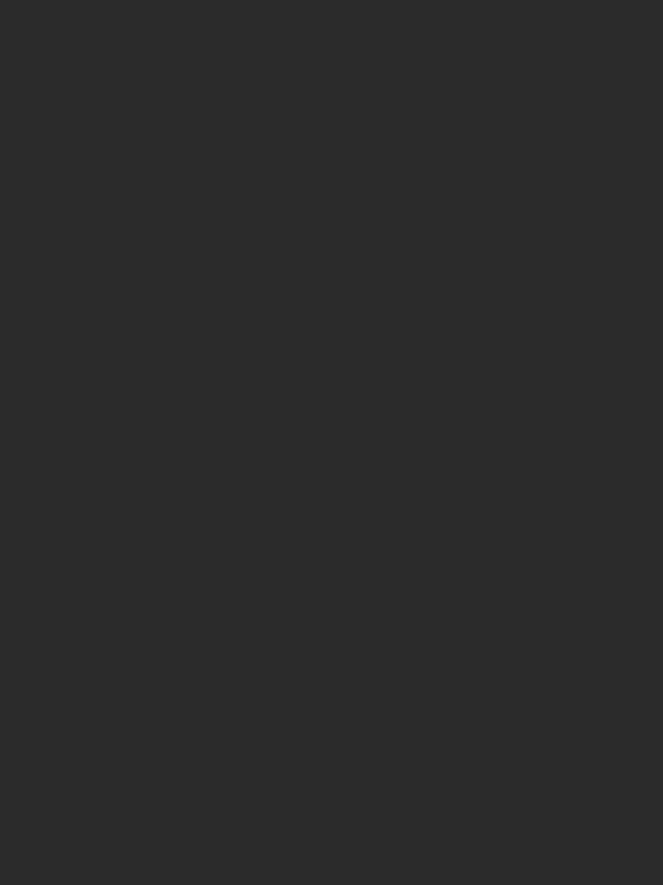
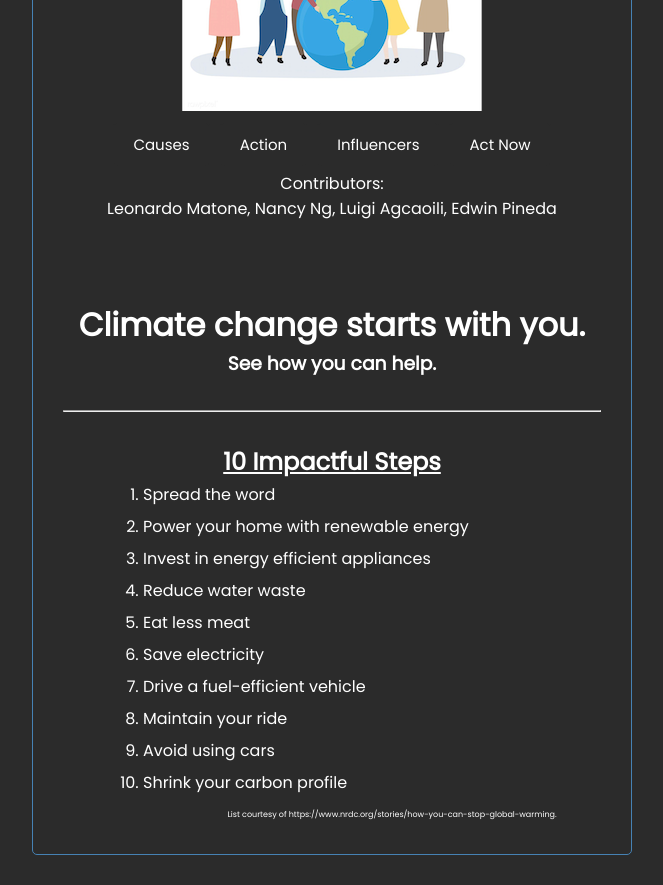
Before and after one commit to V993/ClimateChange, a React (Create React App) app in the folder climate-change/: page /actnow in a window 1280 px wide. Shown: the part 240-1125 px from the top of the page, without its empty margins (308-971 px from the left). Before the commit the page ends 800 px from the top, so only its background shows below. Built offline with nearby package versions, Linux system fonts and the light colour scheme.

Commit message:
Add Act Now page
- Created a route to `/actnow`
- Created a link to `/actnow` in the header
- Added styling for the Act Now page

```diff
--- a/climate-change/package.json
+++ b/climate-change/package.json
@@ -8,6 +8,7 @@
     "@testing-library/user-event": "^12.7.0",
     "react": "^17.0.1",
     "react-dom": "^17.0.1",
+    "react-router-dom": "^5.2.0",
     "react-scripts": "4.0.2",
     "styled-components": "^5.2.1",
     "web-vitals": "^1.1.0"
@@ -39,7 +40,6 @@
   "devDependencies": {
     "@types/styled-components": "^5.1.7"
   },
-
   "resolutions": {
     "styled-components": "^5"
   }
--- a/climate-change/src/App.js
+++ b/climate-change/src/App.js
@@ -8,12 +8,14 @@
   Redirect,
 } from "react-router-dom";
 import index from "./pages/index";
+import act from "./pages/act";
 
 const App = () => {
   return (
     <Router>
       <Switch>
         <Route exact path="/" component={index} />
+        <Route exact path="/actnow" component={act} />
       </Switch>
     </Router>
   );
--- a/climate-change/src/components/Header.js
+++ b/climate-change/src/components/Header.js
@@ -1,28 +1,27 @@
-import React from "react"
-import Button from './Button'
-import PropTypes from 'prop-types'
-import logo from './images/logo.png'
-
+import React from "react";
+import Button from "./Button";
+import PropTypes from "prop-types";
+import logo from "./images/logo.png";
+import { Link } from "react-router-dom";
 
 const Header = () => {
   return (
     <header>
-           Climate change is devastating to communities globally.<br>
-           </br> Here's why you should care
+      Climate change is devastating to communities globally.<br></br> Here's why
+      you should care
       <br></br>
-           <img src={logo}/>
+      <img src={logo} />
       <br></br>
-           <Button color = '#2b2b2b' text = 'Causes ' />
-           <Button color = '#2b2b2b' text = 'Action ' />
-           <Button color = '#2b2b2b' text = 'Influencers ' />
-           <Button color = '#2b2b2b' text = 'Act Now ' />
-
+      <Button color="#2b2b2b" text="Causes " />
+      <Button color="#2b2b2b" text="Action " />
+      <Button color="#2b2b2b" text="Influencers " />
+      <Link to="/actnow">
+        <Button color="#2b2b2b" text="Act Now " />
+      </Link>
       <p>Contributors:</p>
       <p> Leonardo Matone, Nancy Ng, Luigi Agcaoili, Edwin Pineda</p>
     </header>
+  );
+};
 
-
-    )
-}
-
-export default Header
+export default Header;
--- a/climate-change/src/index.css
+++ b/climate-change/src/index.css
@@ -115,3 +115,28 @@
   margin-top: 30px;
   text-align: center;
 }
+
+.content {
+  padding-top: 5em;
+}
+
+hr {
+  color: #fff;
+  margin: 2em 0;
+}
+
+ol {
+  text-align: left;
+  padding-left: 5em;
+  line-height: 2em;
+}
+
+.list-header {
+  text-decoration: underline;
+}
+
+.note {
+  text-align: right;
+  font-size: 0.5em;
+  margin-left: 15em;
+}
--- /dev/null
+++ b/climate-change/src/pages/act.jsx
@@ -0,0 +1,35 @@
+import React from "react";
+import Header from "../components/Header";
+
+const actnow = () => {
+  return (
+    //root
+    <div className="container">
+      <Header />
+      <div className="content">
+        <h1>Climate change starts with you.</h1>
+        <h3>See how you can help.</h3>
+        <hr />
+        <h2 className="list-header">10 Impactful Steps</h2>
+        <ol className="list">
+          <li>Spread the word</li>
+          <li>Power your home with renewable energy</li>
+          <li>Invest in energy efficient appliances</li>
+          <li>Reduce water waste</li>
+          <li>Eat less meat</li>
+          <li>Save electricity</li>
+          <li>Drive a fuel-efficient vehicle</li>
+          <li>Maintain your ride</li>
+          <li>Avoid using cars</li>
+          <li>Shrink your carbon profile</li>
+        </ol>
+        <small className="note">
+          List courtesy of
+          https://www.nrdc.org/stories/how-you-can-stop-global-warming.
+        </small>
+      </div>
+    </div>
+  );
+};
+
+export default actnow;
```
Also changed, not shown: 1 other file (tests, documents, lock files or other folders). Lines whose indentation alone changed are shown as unchanged.
